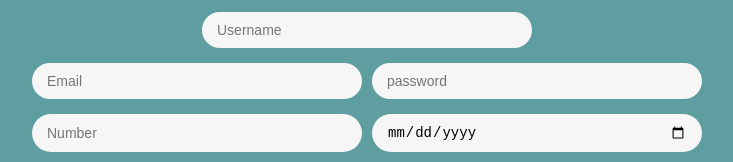
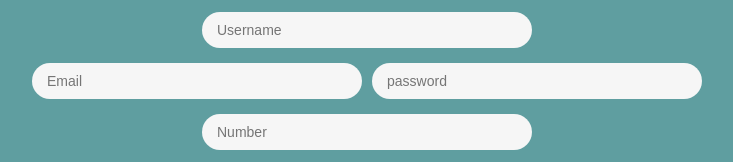
Before and after one commit to red-xbm/Sign-up, a plain HTML site: page index.html in a window 1280 px wide. Shown: the part 231-393 px from the top of the page, without its empty margins (268-1001 px from the left). Drawn offline with Linux system fonts and the light colour scheme; a web font is replaced by a local one.

Commit message:
Add files via upload

```diff
--- a/index.html
+++ b/index.html
@@ -28,7 +28,6 @@
             </div>
             <div>
                 <span><input type="text" placeholder="Number"></span>
-                <span><input type="date"></span>
             </div>
             <div>
                 <span class="submit"><a href="#">Create my account</a></span>
```
